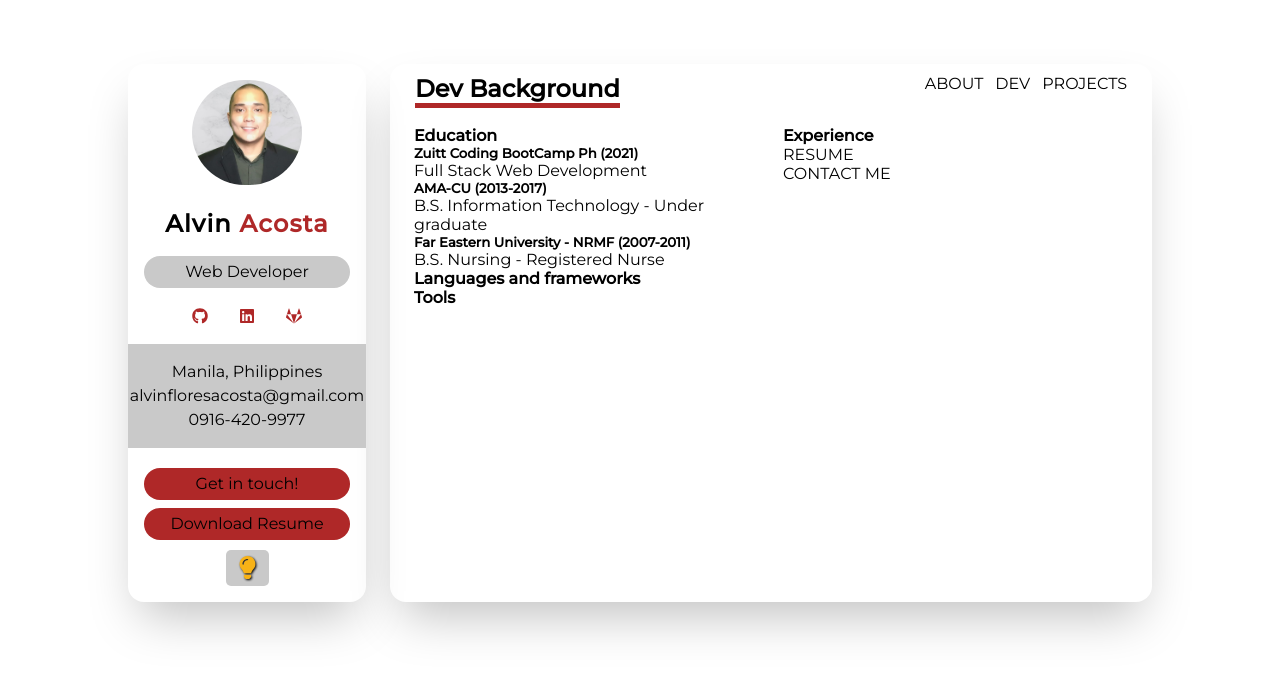
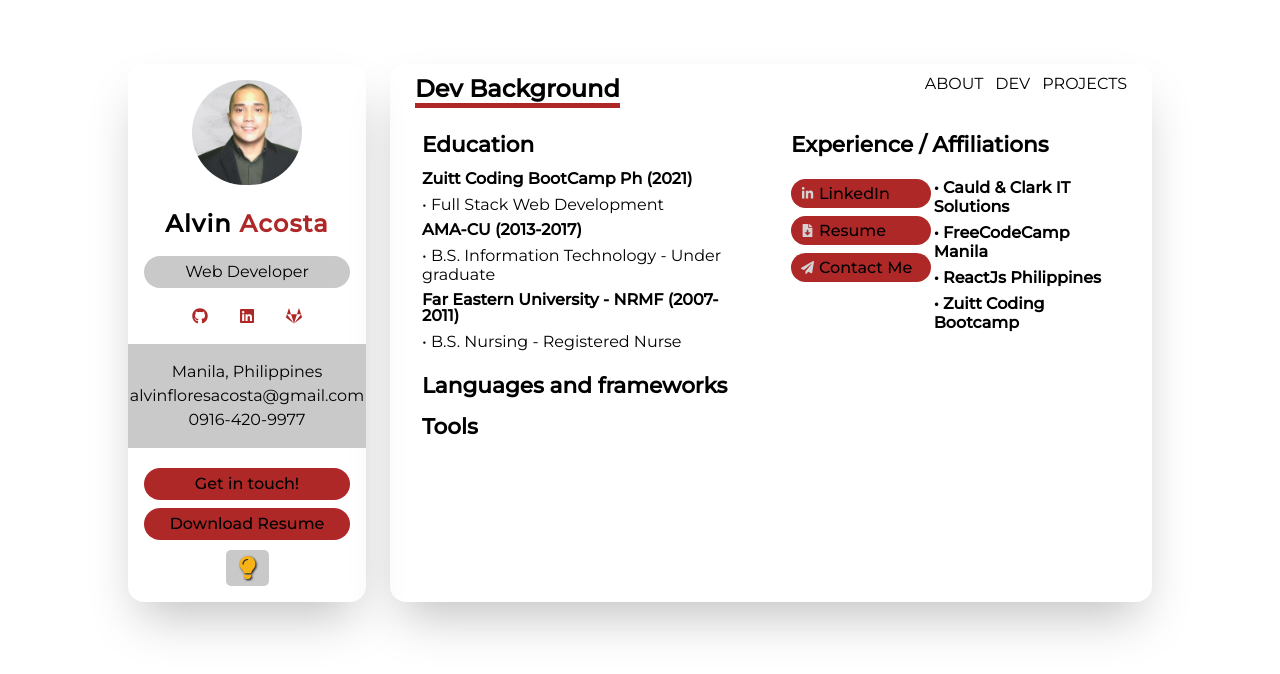
Before and after one commit to Exx-hub/nextjs-portfolio, a Next.js app: page /dev in a window 1280 px wide. Shown: the top 674 px of the page. Built offline with nearby package versions, Linux system fonts and the light colour scheme.

Commit message:
Start dev page, initial dev page top part

```diff
--- a/pages/dev.js
+++ b/pages/dev.js
@@ -1,30 +1,51 @@
 import styles from "../styles/Dev.module.css";
+import { FaFileDownload, FaPaperPlane, FaLinkedinIn } from "react-icons/fa";
 
 const dev = () => {
 	return (
 		<div className={styles.devContainer}>
 			<div className={styles.devTop}>
-				<div className="educ">
+				<div className={styles.education}>
 					<h4>Education</h4>
 					<div className="schools">
 						<div className="zuitt">
 							<h5>Zuitt Coding BootCamp Ph (2021)</h5>
-							<p>Full Stack Web Development</p>
+							<p>• Full Stack Web Development</p>
 						</div>
 						<div className="ama">
 							<h5>AMA-CU (2013-2017)</h5>
-							<p>B.S. Information Technology - Under graduate</p>
+							<p>• B.S. Information Technology - Under graduate</p>
 						</div>
 						<div className="feu">
 							<h5>Far Eastern University - NRMF (2007-2011)</h5>
-							<p>B.S. Nursing - Registered Nurse</p>
+							<p>• B.S. Nursing - Registered Nurse</p>
 						</div>
 					</div>
 				</div>
-				<div className="exp">
-					<h4>Experience</h4>
-					<p>RESUME</p>
-					<p>CONTACT ME</p>
+				<div className={styles.experience}>
+					<h4>Experience / Affiliations</h4>
+					<div className={styles.experienceBottom}>
+						<div className={styles.ctaDiv}>
+							<p>
+								<FaLinkedinIn className={styles.cta} />
+								LinkedIn
+							</p>
+							<p>
+								<FaFileDownload className={styles.cta} />
+								Resume
+							</p>
+							<p>
+								<FaPaperPlane className={styles.cta} />
+								Contact Me
+							</p>
+						</div>
+						<div className={styles.listDiv}>
+							<h6>• Cauld & Clark IT Solutions</h6>
+							<h6>• FreeCodeCamp Manila</h6>
+							<h6>• ReactJs Philippines</h6>
+							<h6>• Zuitt Coding Bootcamp</h6>
+						</div>
+					</div>
 				</div>
 			</div>
 			<div className="language and tools">
--- a/styles/Dev.module.css
+++ b/styles/Dev.module.css
@@ -1,5 +1,5 @@
 .devContainer {
-	padding: 0.5rem 1.5rem;
+	padding: 0rem 1.5rem;
 }
 
 /* className="grid gap-6 md:grid-cols-2" */
@@ -9,3 +9,59 @@
 	grid-template-columns: repeat(auto-fit, minmax(300px, 1fr));
 	gap: 1.5rem;
 }
+
+.devContainer h4 {
+	margin: 0.75rem 0.5rem;
+	font-size: 1.35rem;
+	line-height: 1.8rem;
+	font-weight: 700;
+}
+
+.devTop h5 {
+	font-weight: 600;
+	font-size: 1rem;
+	line-height: 1rem;
+	margin: 0.5rem;
+}
+
+.devTop p {
+	margin: 0.5rem;
+}
+
+.experienceBottom {
+	display: grid;
+	grid-template-columns: repeat(12, minmax(0, 1fr));
+}
+
+.ctaDiv {
+	grid-column: span 5 / span 5;
+}
+.listDiv {
+	grid-column: span 7 / span 7;
+}
+.listDiv h6 {
+	font-size: 1rem;
+	margin: 7px;
+}
+
+.experience p {
+	background-color: rgb(175, 40, 40);
+	width: 140px;
+	padding: 5px 10px;
+	margin-bottom: 5px;
+	display: flex;
+	align-items: center;
+	font-weight: 500;
+	cursor: pointer;
+
+	border-radius: 20px;
+}
+
+.cta {
+	margin-right: 5px;
+	font-size: small;
+	color: lightgray;
+}
+
+/* adjust media queries not autofit  */
+/* of experience and affiliations */
--- a/styles/Sidebar.module.css
+++ b/styles/Sidebar.module.css
@@ -72,6 +72,7 @@
 	margin-top: 0;
 	margin-bottom: 0.5rem;
 	cursor: pointer;
+	font-weight: 500;
 	/* background-image: linear-gradient(
 		to right,
 		#9b221e 0%,
```
